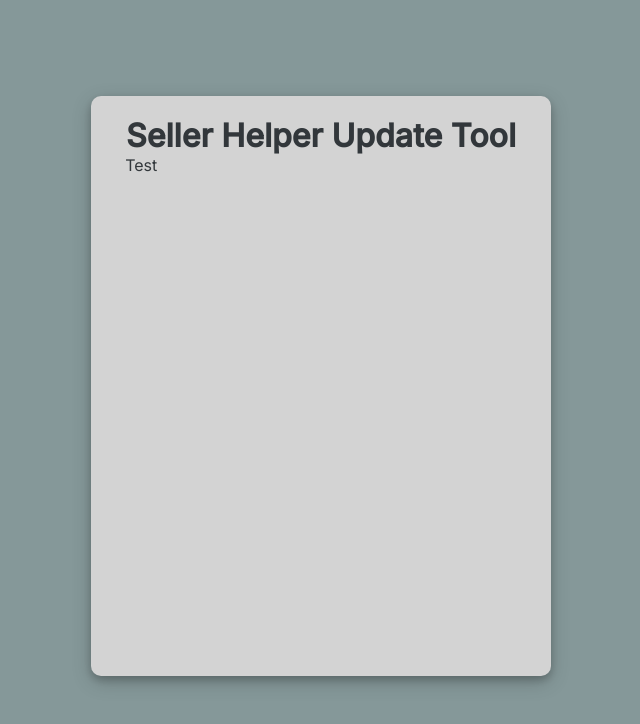
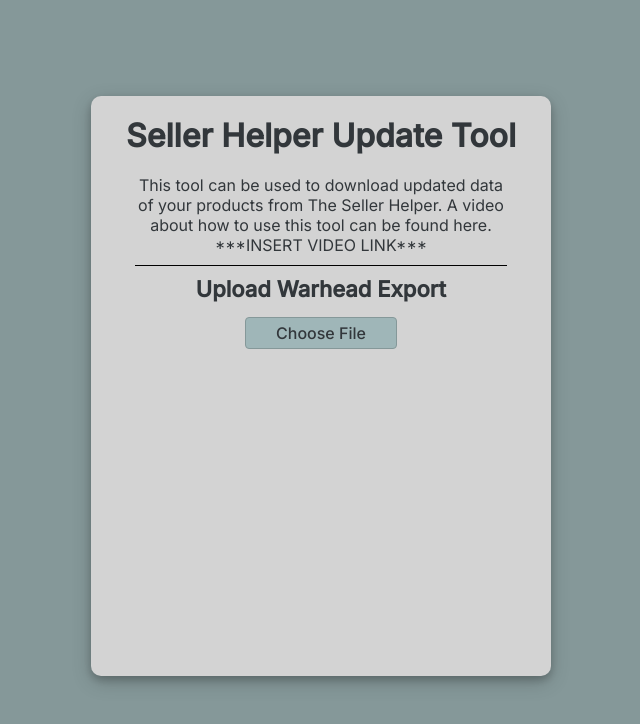
Before and after one commit to mrfannin/seller-helper-update-tool, a Vue app: page / in a window 1280 px wide. Shown: the top 724 px of the page, without its empty margins (319-959 px from the left). Built offline with nearby package versions, Linux system fonts and the light colour scheme.

Commit message:
implemented file upload

```diff
--- a/src/components/OutputOptions.vue
+++ b/src/components/OutputOptions.vue
@@ -2,6 +2,7 @@
 </script>
 
 <template>
+  <p>Test</p>
 </template>
 
 <style scoped>
--- a/src/components/ToolMain.vue
+++ b/src/components/ToolMain.vue
@@ -20,11 +20,29 @@
   UserOutput,
 };
 
-// Spreadsheet data, starts null, but fills in from
+// Spreadsheet data, starts null, but fills in from components as the process goes on
+const data = {
+  userData: null,
+  sellerHelperData: null,
+  updatedData: null
+}
+
+function processUserData(data) {
+  data.userData = data;
+  currentTab.value = 'OutputOptions';
+  console.log(data.userData);
+}
 </script>
 
 <template>
-  <component :is="tabs[currentTab]"></component>
+  <component :is="tabs[currentTab]" id="currentTab" @file-uploaded="processUserData"></component>
 </template>
 
-<style scoped></style>
+<style scoped>
+  #currentTab {
+    padding-top: 20px;
+    width: 95%;
+    margin: auto;
+    text-align: center;
+  }
+</style>
--- a/src/components/UserUpload.vue
+++ b/src/components/UserUpload.vue
@@ -1,9 +1,174 @@
 <script setup>
+/**
+ * Data: User data once uploaded
+ * Usage: This section is for the user to upload their warhead export. Once uploaded, it will check if it's a valid upload and either show errors or reveal the next button.
+ *        When hitting next, it emits an event to ToolMain with the data, and to proceed to the next screen.
+ */
+
+import * as Papa from 'papaparse';
+import { ref } from 'vue';
+
+const emit = defineEmits(['fileUploaded'])
+
+const message = ref('');
+
+const dataReady = ref(false);
+
+const fileName = ref('');
+
+let userData = null;
+
+// Triggers when file is uploaded. Checks if it is a csv. Uses PapaParse to parse into object, and checks if it is valid.
+function checkFile(event) {
+  let file = event.target.files[0];
+
+  if (file.type !== 'text/csv') {
+    message.value = 'File is not a .csv';
+    return;
+  }
+
+  Papa.parse(file, {
+    delimeter: ',',
+    header: true,
+    complete: (results) => {
+      checkData(results);
+      if (userData !== null) {
+        fileName.value = file.name;
+      }
+    },
+  });
+}
+
+// Checks if data includes a header for shippingGroup, and that there are products from the sellerhelper
+// Sets a message if there are errors, sets userData to filtered data otherwise
+function checkData(results) {
+  console.log(typeof results.data[0].shippingGroup);
+  if (!results.meta.fields.includes('shippingGroup')) {
+    message.value = 'Not a valid Warhead Export';
+  } else {
+    let testRegEx = /([Tt]he)? ?[Ss]eller ?[Hh]elper/;
+    let filteredData = results.data.filter(
+      (line) => line.shippingGroup === 'The Seller Helper'
+    );
+    if (filteredData.length === 0) {
+      message.value =
+        'No products found from The Seller Helper';
+    } else {
+      userData = filteredData;
+      dataReady.value = true;
+    }
+  }
+}
+
+// Resets uploaded data, triggered from button after user uploads file
+function resetData() {
+  userData = null;
+  dataReady.value = false;
+}
+
+// Emits an event to ToolMain, sends filtered data back as an argument
+function fileUploaded() {
+  emit('fileUploaded', userData)
+}
 </script>
 
 <template>
-  <p>Test</p>
+  <div class="section">
+    <p class="info">
+      This tool can be used to download updated data of your products from The
+      Seller Helper. A video about how to use this tool can be found here.
+      ***INSERT VIDEO LINK***
+    </p>
+    <div class="mainSection" @submit.prevent>
+      <div>
+        <h2>Upload Warhead Export</h2>
+      </div>
+      <div class="uploadSection" v-if="!dataReady">
+        <label for="fileUpload" id="uploadLabel" class="button">Choose File</label>
+        <input type="file" id="fileUpload" accept=".csv" @change="checkFile" />
+        <p class="errorMessage" v-if="message">{{ message }}</p>
+      </div>
+      <div class="continueSection" v-if="dataReady">
+        <p class="fileName">{{ fileName }}</p>
+        <div class="continueButtons">
+        <p @click.prevent="resetData" class="button">Change File</p>
+        <p @click.prevent="fileUploaded" class="button">Next</p>
+        </div>
+      </div>
+    </div>
+  </div>
 </template>
 
 <style scoped>
+h2 {
+  font-size: 22px;
+  margin-bottom: 5px;
+}
+
+.mainSection {
+  margin-top: 10px;
+  padding-top: 10px;
+  border-top: 1px solid black;
+  display: flex;
+  flex-direction: column;
+}
+
+.uploadSection {
+  display: flex;
+  flex-direction: column;
+  padding-top: 10px;
+  align-items: center;
+}
+
+.button {
+  background-color: #9fb6b8;
+  border: 1px solid #859899;
+  border-radius: 4px;
+  width: 150px;
+  height: 30px;
+  line-height: 30px;
+  font-weight: 500;
+  cursor: default;
+}
+
+.button:hover {
+  background-color: #a5bcbe;
+}
+
+.button:active {
+  background-color: #acc5c7;
+}
+
+.errorMessage {
+  margin-top: -10px;
+  background-color: #e15454a9;
+  padding: 5px 10px;
+  border-radius: 4px;
+}
+
+input {
+  opacity: 0;
+}
+
+.continueSection {
+  display: flex;
+  flex-direction: column;
+}
+
+.fileName {
+  background-color: rgba(236, 235, 235, 0.582);
+  border: 1px solid rgba(236, 235, 235, 0.904);
+  width: fit-content;
+  margin: auto;
+  padding: 5px 10px;
+  border-radius: 5px;
+}
+
+.continueButtons {
+  display: flex;
+  margin-top: 10px;
+  width: 100%;
+  justify-content: space-around;
+}
+
 </style>
```
